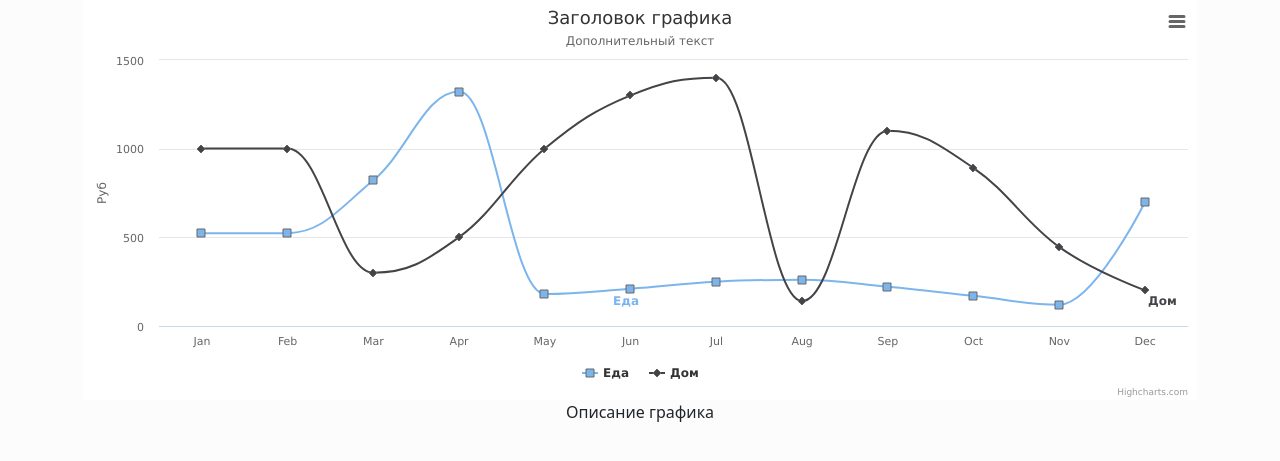
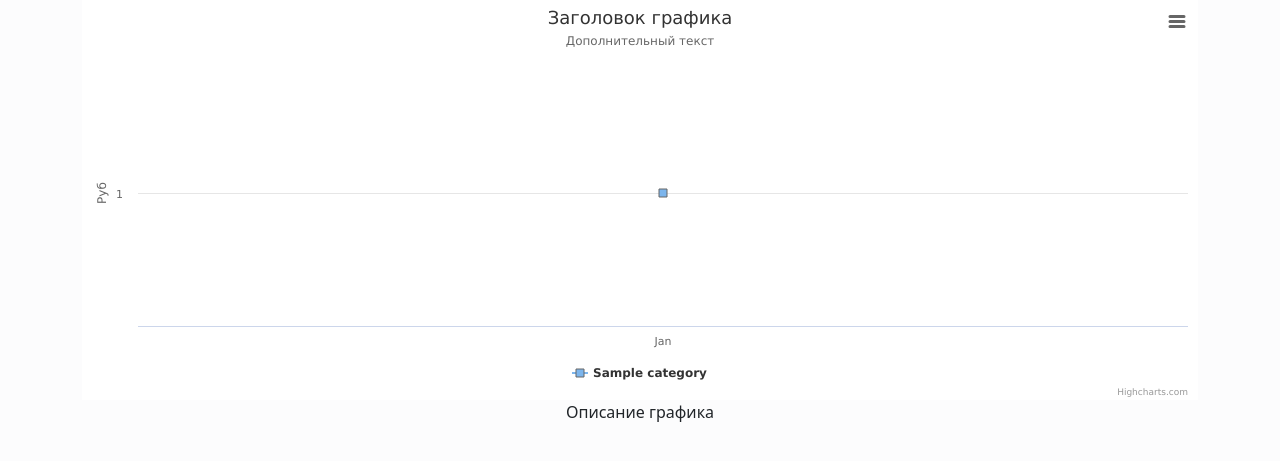
Before and after one commit to NiatpacBlack/finance_visualizer, a Flask app: template finance_visualizer/templates/main_page.html in a window 1280 px wide. Shown: the top 461 px of the page. Run offline with Flask 3, Linux system fonts and the light colour scheme; the template is opened without the code that fills it: most values are stand-ins (such as "Sample title", 1, 10 or a date in 2020).

Commit message:
The functionality of outputting data from sql to the chart of report 1 has been successfully implemented.

```diff
--- a/finance_visualizer/templates/main_page.html
+++ b/finance_visualizer/templates/main_page.html
@@ -45,34 +45,19 @@
                     }
                 }
             },
-            series: [{
-                name: 'Еда',
-                marker: {
-                    symbol: 'square'
+            series: [
+            {% for category, dict_value in report_1_data.items() %}
+                {
+                    name: '{{ category }}',
+                    marker: {
+                        symbol: 'square'
+                    },
+                    data: [{% for number in dict_value.values() %}{{ number }},{% endfor %}]
                 },
-                data: [523.2, 523.7, 821.7, 1321.9, 180.2, 210.4, 250.0, 260.4, 220.8, 170.5, 120.1, 700.6]
-
-            }, {
-                name: 'Дом',
-                marker: {
-                    symbol: 'diamond'
-                },
-                data: [1000.5, 1000.6, 300.3, 500.9, 1000.5, 1300.5, 1400.5, 140.4, 1100.5, 890.7, 444.7, 200.6]
-            }]
+            {% endfor %}
+            ]
         });
 
     </script>
 
-
-<!--    <div>-->
-<!--        {% for column_name in income_data.columns.ravel() %}-->
-<!--        <p>{{ income_data[column_name].tolist() }}</p>-->
-<!--        {% endfor %}-->
-<!--    </div>-->
-<!--    <hr>-->
-<!--    <div>-->
-<!--        {% for column_name in expenses_data.columns.ravel() %}-->
-<!--        <p>{{ expenses_data[column_name].tolist() }}</p>-->
-<!--        {% endfor %}-->
-<!--    </div>-->
 {% endblock %}
```
Also changed, not shown: finance_visualizer/models.py (+23 -7 lines), finance_visualizer/views.py (+3 -5 lines).
